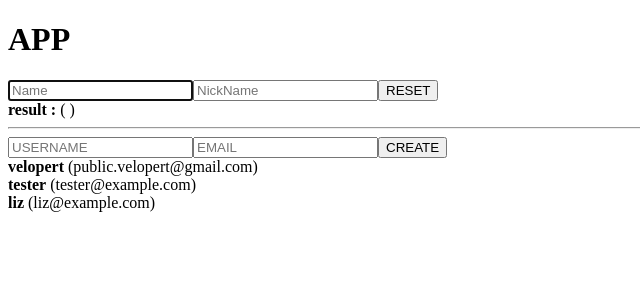
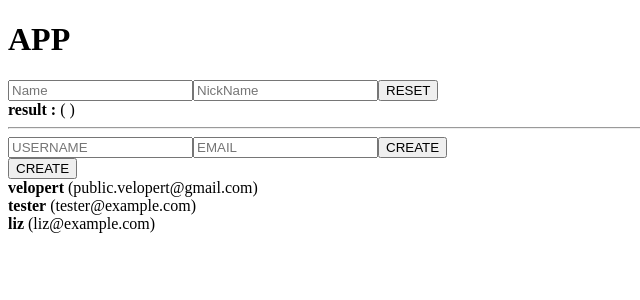
Before and after one commit to ryudg/Practice-React, a React (Create React App) app: page / in a window 1280 px wide. Shown: the top 300 px of the page, without its empty margins (0-640 px from the left). Built offline with nearby package versions, Linux system fonts and the light colour scheme.

Commit message:
useState, useRef
useState, useRef

```diff
--- a/public/index.html
+++ b/public/index.html
@@ -10,34 +10,11 @@
       content="Web site created using create-react-app"
     />
     <link rel="apple-touch-icon" href="%PUBLIC_URL%/logo192.png" />
-    <!--
-      manifest.json provides metadata used when your web app is installed on a
-      user's mobile device or desktop. See https://developers.google.com/web/fundamentals/web-app-manifest/
-    -->
-    <link rel="manifest" href="%PUBLIC_URL%/manifest.json" />
-    <!--
-      Notice the use of %PUBLIC_URL% in the tags above.
-      It will be replaced with the URL of the `public` folder during the build.
-      Only files inside the `public` folder can be referenced from the HTML.
-
-      Unlike "/favicon.ico" or "favicon.ico", "%PUBLIC_URL%/favicon.ico" will
-      work correctly both with client-side routing and a non-root public URL.
-      Learn how to configure a non-root public URL by running `npm run build`.
-    -->
+    <link rel="/manifest" href="%PUBLIC_URL%/manifest.json" />
     <title>React App</title>
   </head>
   <body>
     <noscript>You need to enable JavaScript to run this app.</noscript>
     <div id="root"></div>
-    <!--
-      This HTML file is a template.
-      If you open it directly in the browser, you will see an empty page.
-
-      You can add webfonts, meta tags, or analytics to this file.
-      The build step will place the bundled scripts into the <body> tag.
-
-      To begin the development, run `npm start` or `yarn start`.
-      To create a production bundle, use `npm run build` or `yarn build`.
-    -->
   </body>
 </html>
--- a/src/App.js
+++ b/src/App.js
@@ -37,9 +37,14 @@ export default function App() {
   ]);
 
   const nextId = useRef(4);
+  // const usernameRef = useRef("");
+  // const emailRef = useRef("");
+
   const onCreate = () => {
     const user = {
       id: nextId.current,
+      // username: usernameRef.current.value,
+      // email: emailRef.current.value,
       username,
       email,
     };
@@ -50,8 +55,14 @@ export default function App() {
       username: "",
       email: "",
     });
+
+    // usernameRef.current.value = "";
+    // emailRef.current.value = "";
+
     nextId.current += 1;
   };
+
+  console.log("Render");
 
   return (
     <>
@@ -64,6 +75,9 @@ export default function App() {
         onChange={onChange}
         onCreate={onCreate}
       />
+      {/* <input name="username" placeholder="USERNAME" ref={usernameRef} />
+      <input name="email" placeholder="EMAIL" ref={emailRef} /> */}
+      <button onClick={onCreate}>CREATE</button>
       <UserList users={users} />
     </>
   );
--- a/src/InputSample.js
+++ b/src/InputSample.js
@@ -35,7 +35,6 @@ function InputSample() {
         value={name}
         ref={nameInput}
         autoComplete="off"
-        autoFocus
       />
       <input
         name="nickname"
```
